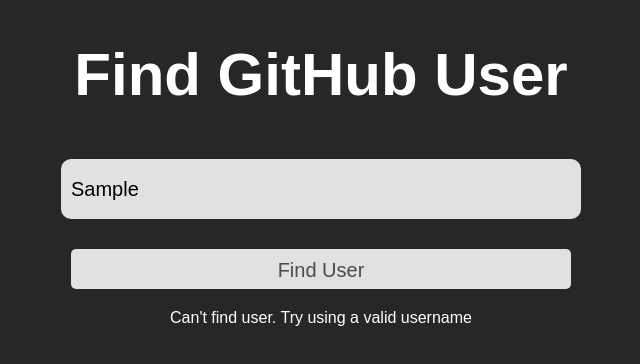
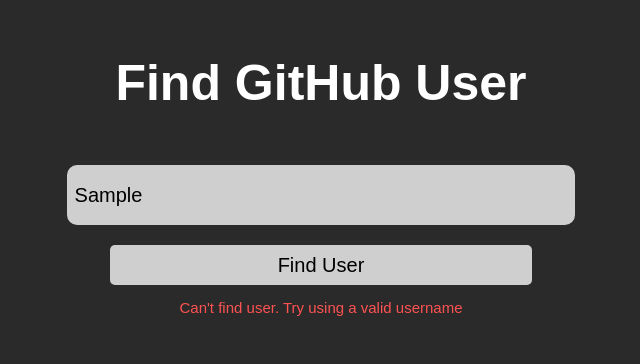
Before and after one commit to Ianuki/Find-Github-User, a plain HTML site: page index.html in a window 1280 px wide. Both pictures are taken after typing "Sample" into the empty fields and a click on the button "Find User". Shown: the whole page, without its empty margins (319-959 px from the left). Drawn offline with Linux system fonts and the light colour scheme; no server answers.

Commit message:
Update style.css

```diff
--- a/style.css
+++ b/style.css
@@ -1,74 +1,143 @@
-* {
+/* Variables */
+
+:root {
+    --PColor: #4a4a4a;
+    --SColor: #3a3a3a;
+    --TColor: #2a2a2a;
+    --IdleColor: #cfcfcf;
+    --TxtColor: #ffffff;
+    --ErrColor: #ff5252;
+}
+
+/* General Settings */
+
+body {
+    margin: 20px 0;
+
+    color: var(--TxtColor);
+    background-color: var(--TColor);
+
     font-family: Arial, Helvetica, sans-serif;
-    color: rgb(255, 255, 255);
+    font-size: 20px;
+
+    display: flex;
+    flex-direction: column;
+    align-items: center;
+    justify-content: center;
+}
+
+h1 {
+    font-size: 50px;
     text-align: center;
 }
 
-body {
-    background-color: rgb(39, 39, 39);
+#Error {
+    color: var(--ErrColor);
+    font-size: 15px;
+    text-align: center;
 }
 
-h1 {
-    font-size: 60px;
+/* Form CSS */
+
+.Search {
+    text-align: center;
+    margin: 10px;
+    width: 55%;
 }
 
-input {
+.Search button {
+    appearance: none;
+    outline: none;
+    border: none;
+    border-radius: 5px;
+
+    background-color: var(--IdleColor);
+
+    padding: 4px 2px;
     margin: 10px;
-    border: none;
-    outline: none;
-    appearance: none;
-    border-radius: 10px;
-    background-color: rgb(225, 225, 225);
+
+    text-align: center;
     font-size: 20px;
-    color: black;
-    text-align: left;
+
     height: 40px;
-    width: 500px;
-    padding: 10px;
-    transition-duration: 500ms;
+    width: 60%;
+    transition-duration: .50s;
 }
 
-input:focus {
-    background-color: rgb(255, 255, 255);
-    height: 45px;
-    width: 510px;
+.Search button:hover {
+    width: 70%;
+    background-color: white;
 }
 
-button {
-    margin: 20px;
-    transition-duration: 500ms;
+.Search input {
+    appearance: none;
+    outline: none;
     border: none;
-    outline: none;
-    appearance: none;
-    border-radius: 5px;
-    background-color: rgb(225, 225, 225);
+    border-radius: 10px;
+
+    padding: 10px 8px;
+    margin: 10px;
+
+    background-color: var(--IdleColor);
+
+    text-align: left;
     font-size: 20px;
-    color: rgb(75, 75, 75);
+
     height: 40px;
-    width: 500px;
-    padding: 10px;
+    width: 70%;
+    transition-duration: .50s;
 }
 
-button:hover {
-    background-color: rgb(255, 255, 255);
-    height: 45px;
-    width: 505px;
+.Search input:hover {
+    width: 80%;
+    background-color: white;
 }
 
-div {
-    display:inline-block;
-    text-align: left;
-    font-size: 30px;
-    color: white;
-    background-color: #121212;
-    border-radius: 10px;
-    padding: 30px;
-    margin: 30px;
-    width: 600px;
+.Search input:focus {
+    width: 85%;
+    background-color: white;
 }
 
-div img {
+::placeholder {
+    color: var(--SColor);
+}
+
+/* Profile Container */
+
+#Container {
+    background-color: var(--PColor);
+    border-radius: 10px;
+
+    position: relative;
+    height: 30%;
+    width: 40%;
+    text-align: right;
+}
+
+#Container hr {
+    border: 1px solid var(--SColor);
+    display: flex;
+    flex-direction: column;
+
+    width: 95%;
+}
+
+#Container img {
+    margin: 10px;
+
+    border: 10px solid var(--SColor);
+
     border-radius: 50%;
-    height: 200px;
-    width: 200px;
+    width: 30%;
+    height: 30%;
 }
+
+#TxtContainer {
+    position: absolute;
+    top: 0;
+    font-size: 18px;
+
+    margin: 10px;
+    padding: 8px 8px;
+    text-align: left;
+}
```
